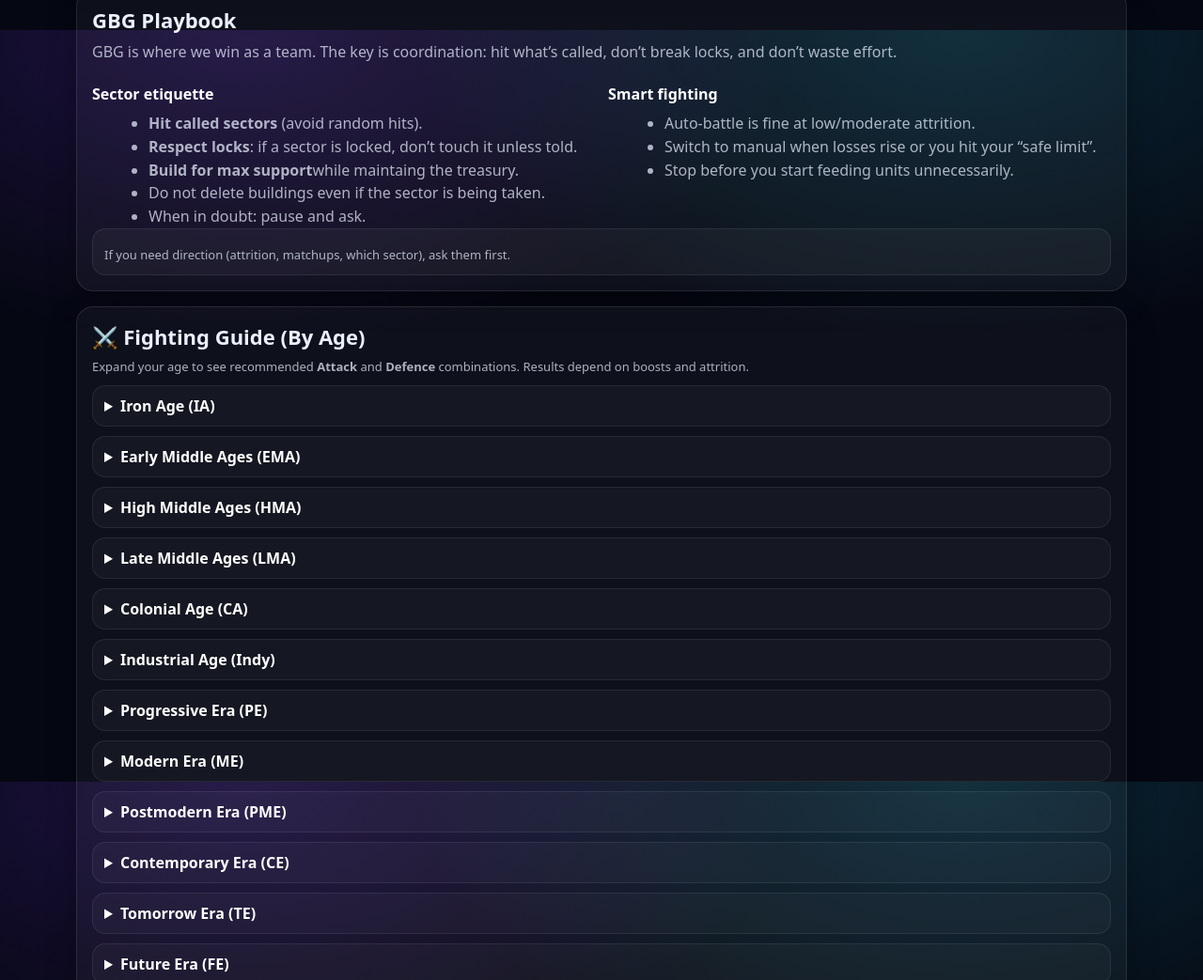
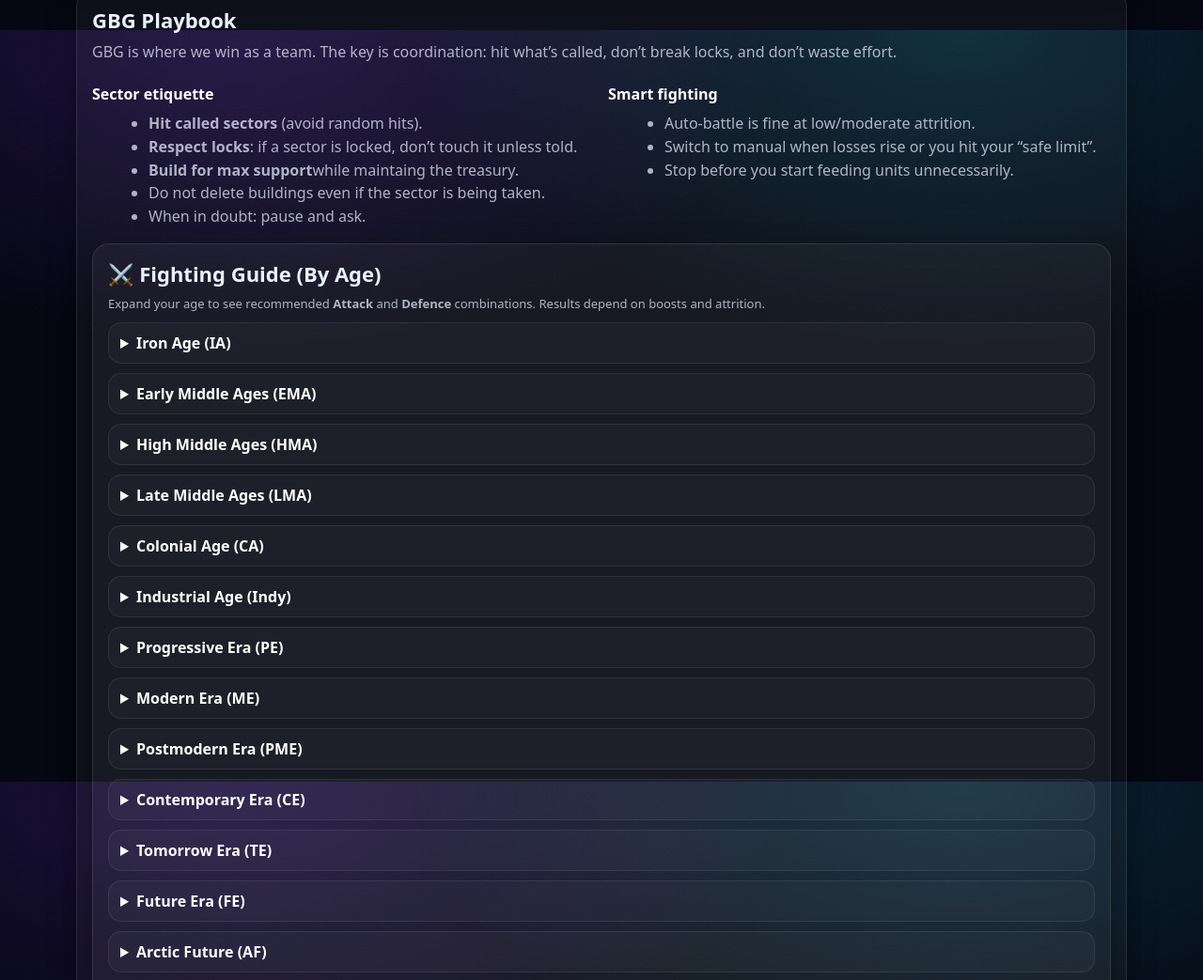
Before and after one commit to FOE-Michael/Limitless, a plain HTML site: page index.html in a window 1280 px wide. Shown: the part 768-1811 px from the top of the page at 94% size. Drawn offline with Linux system fonts and the light colour scheme.

Commit message:
Update index.html

```diff
--- a/index.html
+++ b/index.html
@@ -312,13 +312,6 @@
           </ul>
         </div>
       </div>
-
-      <div class="callout">
-        <div class="small" style="margin-top:6px">
-          If you need direction (attrition, matchups, which sector), ask them first.
-        </div>
-      </div>
-    </div>
 
    <div class="card" id="fighting">
   <h2>⚔️ Fighting Guide (By Age)</h2>
```
